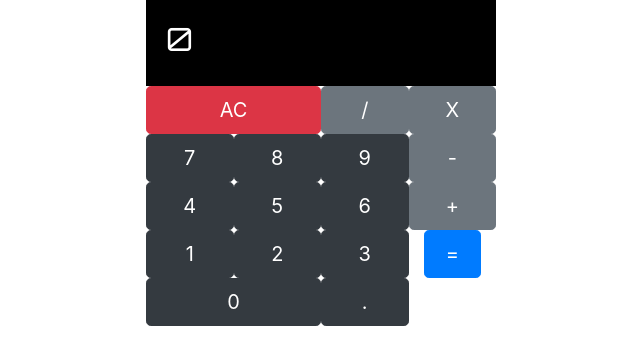
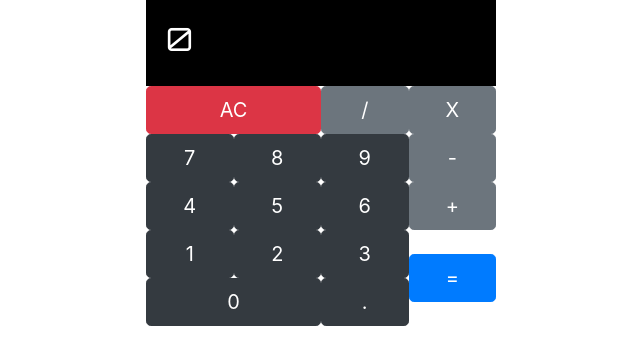
Before and after one commit to Touseef-ahmad/calculator-fcc, a React (Create React App) app: page / in a window 1280 px wide. Shown: the top 364 px of the page, without its empty margins (319-959 px from the left). Built offline with nearby package versions, Linux system fonts and the light colour scheme.

Commit message:
adjust equals button

```diff
--- a/src/Pad/num_pad.jsx
+++ b/src/Pad/num_pad.jsx
@@ -48,13 +48,12 @@ class NumPad extends React.Component {
               <Key addToExpression={this.props.addToExpression} char="." width={4}/>
             </div>
           </div>
-          <div className="col-md-3 col-lg-3 col-3 col-sm-3">
+          <div className="align-self-center col-md-3 col-lg-3 col-3 col-sm-3 debug padding-0">
           <Key addToExpression={this.props.equal} char="=" width={12}/>
           </div>
+
         </div>
-
       </div>
-
       </div>
      </div>
     );
--- a/src/Pad/styles.css
+++ b/src/Pad/styles.css
@@ -5,6 +5,3 @@
 .equal {
     height: 100px !important;
 }
-.debug {
-    background-color: brown;
-}
```
